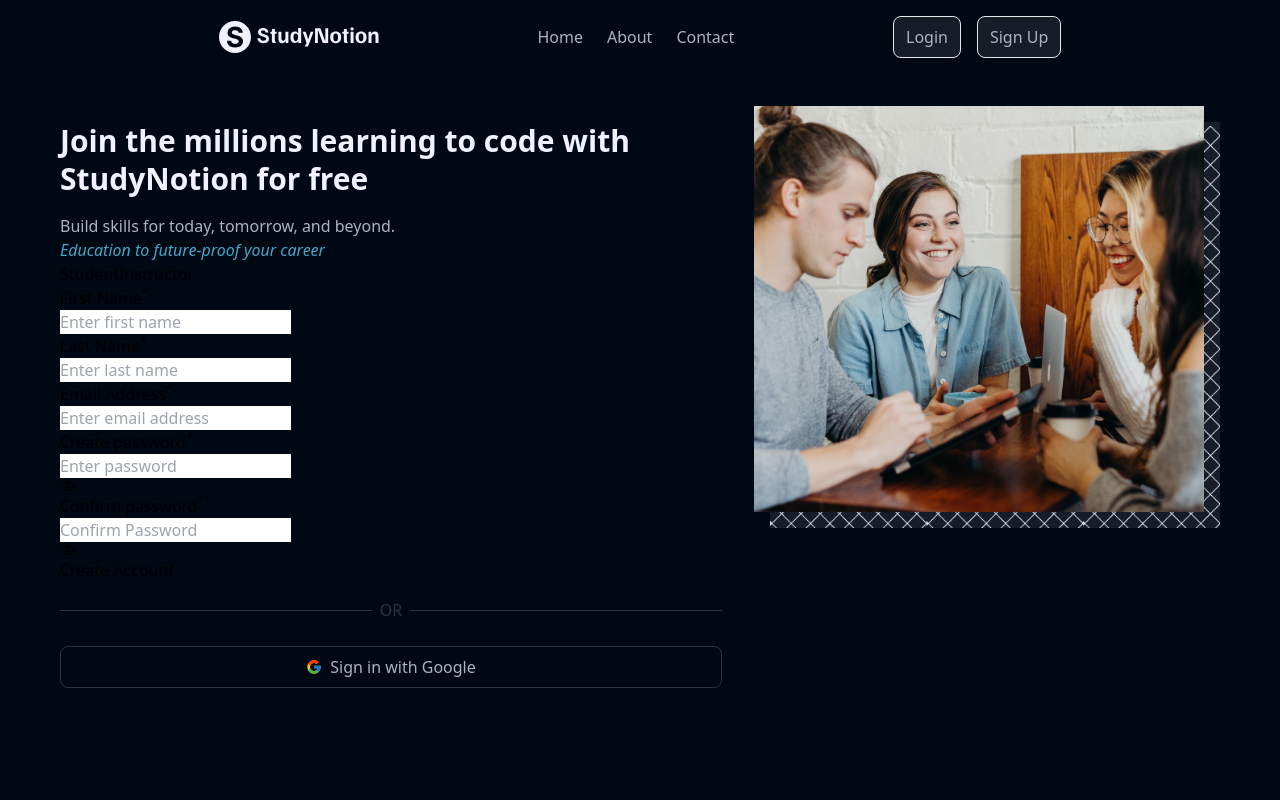
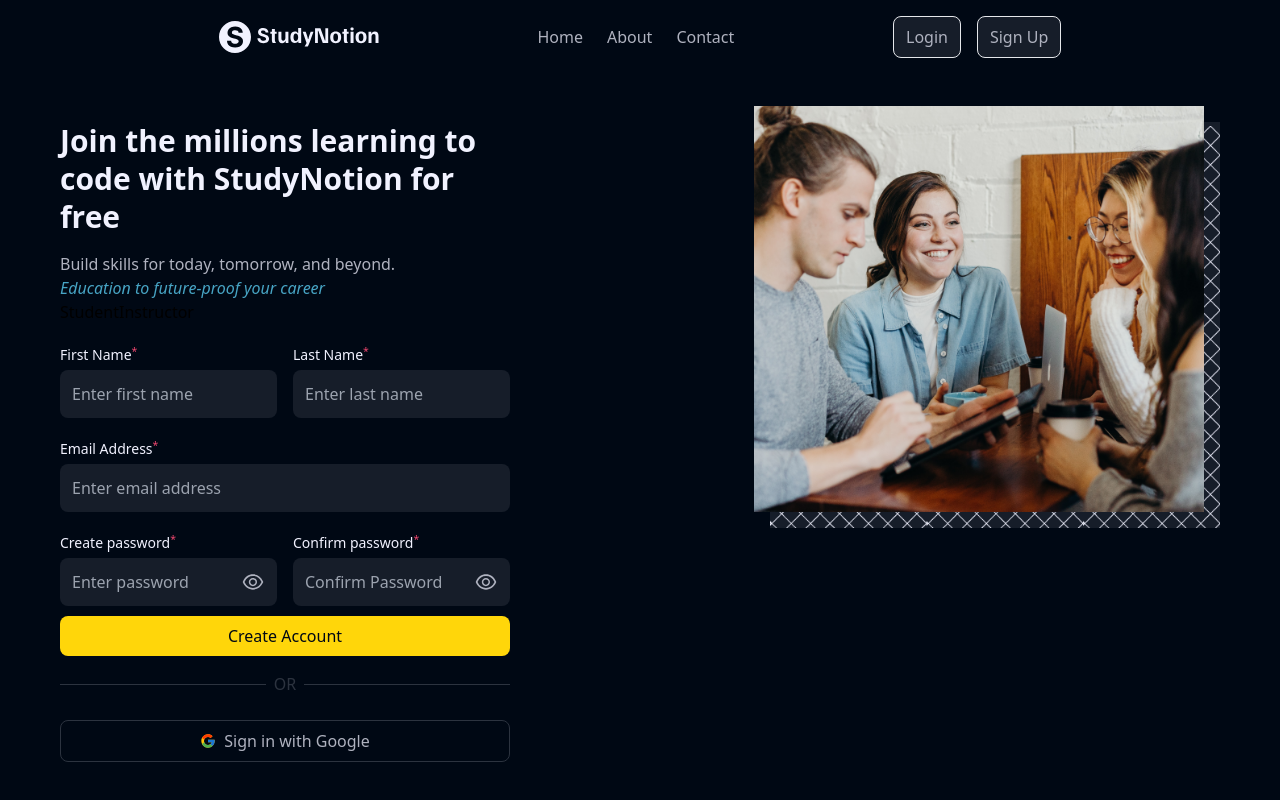
Before and after one commit to ramsai-5A1/routerProject_1, a React (Create React App) app: page /signup in a window 1280 px wide. Built offline with nearby package versions, Linux system fonts and the light colour scheme.

Commit message:
Added Styling for Loginform and Signupform

```diff
--- a/src/components/LoginForm.js
+++ b/src/components/LoginForm.js
@@ -42,13 +42,13 @@
                     type='text'
                     value={formData.email}
                     onChange={changeHandler}
-                    placeholder="Enter your email-id"
+                    placeholder="Enter email address"
                     name='email'
                     className="bg-richblack-800 rounded-[0.5rem] text-richblack-5 w-full p-[12px]"
                 />
                 </label>
 
-                <label className="w-full">
+                <label className="w-ful relative">
                     <p className="text-[0.875rem] text-richblack-5 mb-1 leading-[1.375rem]">
                     Password<sup className="text-pink-200">*</sup></p>
 
@@ -57,23 +57,29 @@
                     type={showPassword ? ("text") : ("password")}
                     value={formData.password}
                     onChange={changeHandler}
-                    placeholder="Enter your password"
+                    placeholder="Enter password"
                     name='password'
                     className="bg-richblack-800 rounded-[0.5rem] text-richblack-5 w-full p-[12px]"
                 />
 
-                <span onClick={() => setShowPassword((prev) => !prev)}>
-                    {showPassword ? (<AiOutlineEyeInvisible/>) : (<AiOutlineEye/>)}
+                <span
+                className="absolute right-3 top-[38px] cursor-pointer"
+                onClick={() => setShowPassword((prev) => !prev)}>
+                    {showPassword ? (
+
+                    <AiOutlineEyeInvisible fontSize={24} fill='#AFB2BF'/>) :
+
+                    (<AiOutlineEye  fontSize={24} fill='#AFB2BF'/>)}
                 </span>
 
                 <Link to="#">
-                    <p>
+                    <p className="text-xs mt-1 text-blue-100 max-w-max ml-auto">
                         Forgot Password
                     </p>
                 </Link>
                 </label>
 
-                <button>
+                <button className="bg-yellow-50 rounded-[8px] font-medium text-richblack-900 px-[12px] py-[8px] mt-6">
                     Sign In
                 </button>
             </form>
--- a/src/components/SignupForm.js
+++ b/src/components/SignupForm.js
@@ -54,11 +54,12 @@
                 </button>
             </div>
 
-            <form onSubmit={submitHandler}>
+            <form onSubmit={submitHandler} >
             {/* firstname and lastname */}
-                <div>
-                    <label>
-                        <p>First Name<sup>*</sup></p>
+                <div className="flex gap-x-4 mt-[20px]">
+                    <label className="w-full">
+                        <p  className="text-[0.875rem] text-richblack-5 mb-1 leading-[1.375rem]">
+                        First Name<sup className="text-pink-200">*</sup></p>
                         <input
                             required
                             type='text'
@@ -66,11 +67,13 @@
                             onChange={changeHandler}
                             placeholder="Enter first name"
                             value={formData.firstName}
+                            className="bg-richblack-800 rounded-[0.5rem] text-richblack-5 w-full p-[12px]"
                         />
                     </label>
 
-                    <label>
-                        <p>Last Name<sup>*</sup></p>
+                    <label className="w-full">
+                        <p  className="text-[0.875rem] text-richblack-5 mb-1 leading-[1.375rem]">
+                        Last Name<sup  className="text-pink-200">*</sup></p>
                         <input
                             required
                             type='text'
@@ -78,12 +81,16 @@
                             onChange={changeHandler}
                             placeholder="Enter last name"
                             value={formData.lastName}
+                            className="bg-richblack-800 rounded-[0.5rem] text-richblack-5 w-full p-[12px]"
                         />
                     </label>
                 </div>
+
                 {/* email Add */}
-                <label>
-                    <p>Email Address<sup>*</sup></p>
+                <div className="mt-[20px]">
+                    <label className="w-full mt-[20px]">
+                        <p className="text-[0.875rem] text-richblack-5 mb-1 leading-[1.375rem]">
+                        Email Address<sup  className="text-pink-200">*</sup></p>
                         <input
                             required
                             type='email'
@@ -91,13 +98,17 @@
                             onChange={changeHandler}
                             placeholder="Enter email address"
                             value={formData.email}
+                            className="bg-richblack-800 rounded-[0.5rem] text-richblack-5 w-full p-[12px]"
                         />
                     </label>
+                </div>
+
 
                 {/* createPassword and Confirm Password */}
-                <div>
-                    <label>
-                        <p>Create password<sup>*</sup></p>
+                <div className="w-full flex gap-x-4 mt-[20px]">
+                    <label  className="w-full relative">
+                        <p className="text-[0.875rem] text-richblack-5 mb-1 leading-[1.375rem]">
+                        Create password<sup  className="text-pink-200">*</sup></p>
                         <input
                             required
                             type={showPassword ? ("text") : ("password")}
@@ -105,15 +116,24 @@
                             onChange={changeHandler}
                             placeholder="Enter password"
                             value={formData.password}
+                            className="bg-richblack-800 rounded-[0.5rem] text-richblack-5 w-full p-[12px]"
                         />
 
-                        <span onClick={() => setShowPassword((prev) => !prev)}>
-                            {showPassword ? (<AiOutlineEyeInvisible/>) : (<AiOutlineEye/>)}
+                        <span
+                        className="absolute right-3 top-[38px] cursor-pointer"
+                        onClick={() => setShowPassword((prev) => !prev)}
+                        >
+                            {showPassword ?
+
+                            (<AiOutlineEyeInvisible  fontSize={24} fill='#AFB2BF'/>) :
+
+                            (<AiOutlineEye  fontSize={24} fill='#AFB2BF'/>)}
                         </span>
                     </label>
 
-                    <label>
-                        <p>Confirm password<sup>*</sup></p>
+                    <label  className="w-full relative">
+                        <p className="text-[0.875rem] text-richblack-5 mb-1 leading-[1.375rem]">
+                        Confirm password<sup  className="text-pink-200">*</sup></p>
                         <input
                             required
                             type={showConfirmPassword ? ("text") : ("password")}
@@ -121,14 +141,22 @@
                             placeholder="Confirm Password"
                             value={formData.confirmPassword}
                             onChange={changeHandler}
+                            className="bg-richblack-800 rounded-[0.5rem] text-richblack-5 w-full p-[12px]"
                         />
 
-                        <span onClick={() => setShowConfirmPassword((prev) => !prev)}>
-                            {showConfirmPassword ? (<AiOutlineEyeInvisible/>) : (<AiOutlineEye/>)}
+                        <span
+                        className="absolute right-3 top-[38px] cursor-pointer"
+                        onClick={() => setShowConfirmPassword((prev) => !prev)}>
+                            {showConfirmPassword ?
+
+                            (<AiOutlineEyeInvisible  fontSize={24} fill='#AFB2BF'/>) :
+
+                             (<AiOutlineEye  fontSize={24} fill='#AFB2BF'/>)}
                         </span>
                     </label>
                 </div>
-                <button>
+
+                <button  className="w-full bg-yellow-50 rounded-[8px] font-medium text-richblack-900 px-[12px] py-[8px] mt-[10px]">
                     Create Account
                 </button>
             </form>
--- a/src/components/Template.js
+++ b/src/components/Template.js
@@ -7,7 +7,7 @@
 const Template = ({title, desc1, desc2, image, formType, setIsLoggedIn}) => {
   return (
     <div className='flex justify-between w-11/12 max-w-[1160px] py-12 mx-auto gap-x-12 gap-y-0'>
-        <div>
+        <div className='w-11/12 max-w-[450px]'>
             <h1
             className='text-richblack-5 font-semibold text-[1.875rem] leading-[2.375rem]'
             >{title}</h1>
```
Lines whose indentation alone changed are shown as unchanged.
